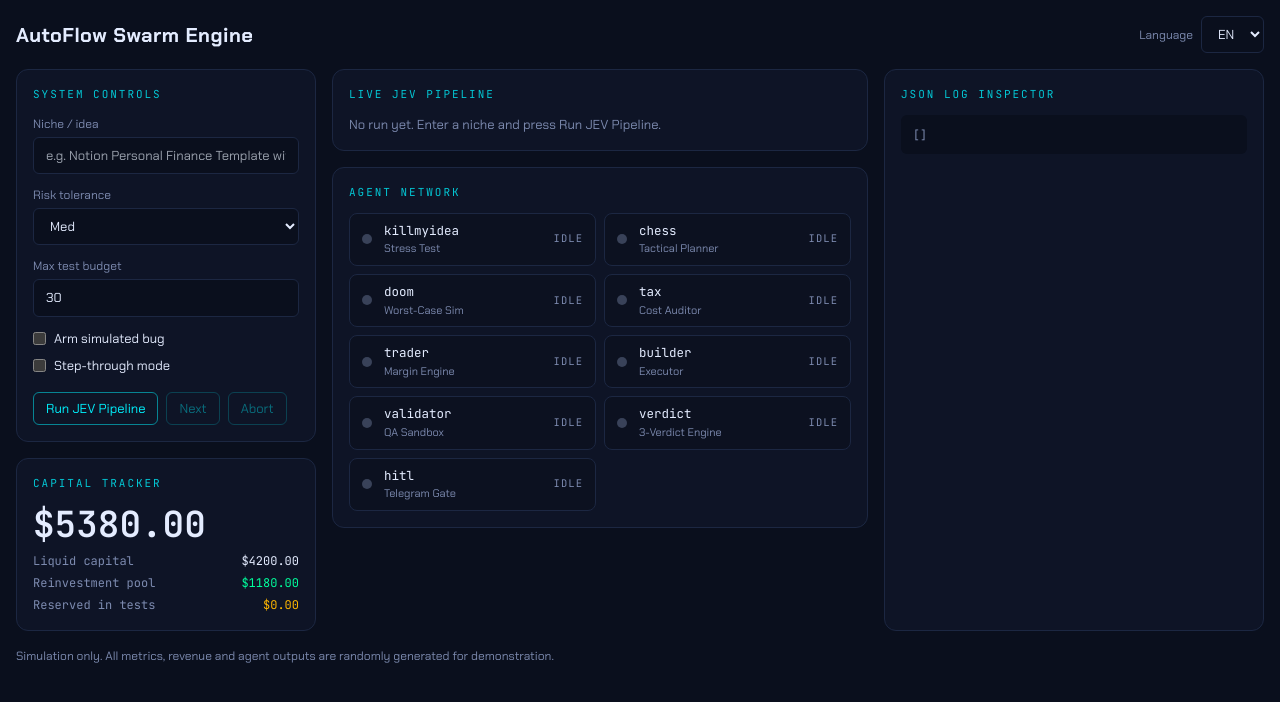
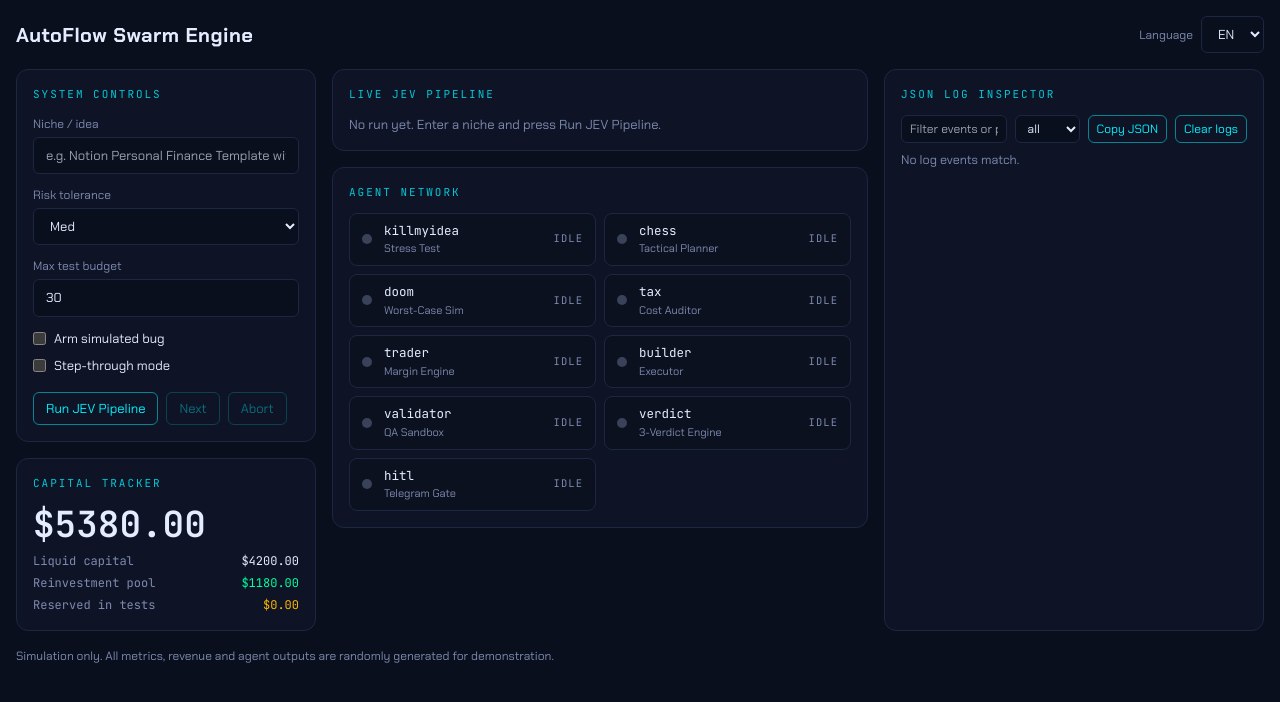
Before and after one commit to khoatranghcai/AutoFlow-JEV, a React (Vite) app in the folder apps/web/: page / in a window 1280 px wide. Shown: the top 702 px of the page. Built offline with nearby package versions, Linux system fonts and the light colour scheme.

Commit message:
Web: log inspector with level and text filters, copy and clear
Co-Authored-By: Claude Sonnet 5.5 <noreply@anthropic.com>
Claude-Session: https://claude.ai/code/session_01J3M26kpG7twuLtdFH4ozyF

```diff
--- a/apps/web/src/App.tsx
+++ b/apps/web/src/App.tsx
@@ -3,6 +3,7 @@ import { createSimAgents } from "@autoflow/agents";
 import type { RiskTolerance } from "@autoflow/config";
 import { InsufficientCapitalError, refund, reserve, runPipeline, settle, type CapitalState, type PipelineEvent, type Reservation } from "@autoflow/engine";
 import { t, type Key, type Locale } from "@autoflow/i18n";
+import { LogInspector } from "./LogInspector";
 import { AgentNetwork } from "./AgentNetwork";
 import { applyEvent, emptyRun, type RunView } from "./runView";
 
@@ -177,7 +178,7 @@ export function App() {
 
       <section className={`${card} min-w-0 lg:col-span-2 xl:col-span-1`}>
         <h2 className={h2}>{L("logs")}</h2>
-        <pre className="max-h-[520px] overflow-auto rounded-md bg-navy p-3 font-mono text-[11.5px] leading-snug text-muted">{JSON.stringify(view.log, null, 2)}</pre>
+        <LogInspector log={view.log} locale={locale} onClear={() => setView((v) => ({ ...v, log: [] }))} />
       </section>
       <footer className="text-[12px] text-muted lg:col-span-2 xl:col-span-3">{L("footer")}</footer>
     </div>
--- /dev/null
+++ b/apps/web/src/LogInspector.tsx
@@ -0,0 +1,42 @@
+import { useMemo, useState } from "react";
+import type { PipelineEvent } from "@autoflow/engine";
+import { t, type Key, type Locale } from "@autoflow/i18n";
+import { filterLog, levelOf, type LogLevel } from "./logFilter";
+
+const COLOR: Record<LogLevel, string> = { info: "text-muted", success: "text-emerald", warn: "text-amber", error: "text-magenta" };
+const LEVELS = ["all", "info", "success", "warn", "error"] as const;
+
+export function LogInspector({ log, locale, onClear }: { log: PipelineEvent[]; locale: Locale; onClear: () => void }) {
+  const [text, setText] = useState("");
+  const [level, setLevel] = useState<LogLevel | "all">("all");
+  const [copied, setCopied] = useState(false);
+  const shown = useMemo(() => filterLog(log, { text, level }), [log, text, level]);
+  const btn = "rounded-md border border-cyan/50 px-2 py-1 text-[12px] text-cyan hover:bg-cyan/15";
+
+  async function copy() {
+    try { await navigator.clipboard.writeText(JSON.stringify(shown, null, 2)); setCopied(true); setTimeout(() => setCopied(false), 1500); }
+    catch { /* clipboard blocked: the JSON stays selectable in the panel */ }
+  }
+
+  return (
+    <div>
+      <div className="mb-2 flex flex-wrap gap-2">
+        <input className="min-w-0 flex-1 rounded-md border border-line bg-navy px-2 py-1 text-[12px] focus:border-cyan focus:outline-none" value={text} placeholder={t(locale, "filterPh")} onChange={(e) => setText(e.target.value)} />
+        <select className="rounded-md border border-line bg-navy px-2 py-1 text-[12px]" value={level} onChange={(e) => setLevel(e.target.value as LogLevel | "all")}>
+          {LEVELS.map((l) => <option key={l} value={l}>{l === "all" ? t(locale, "all") : t(locale, `lvl.${l}` as Key)}</option>)}
+        </select>
+        <button className={btn} onClick={copy} disabled={shown.length === 0}>{copied ? t(locale, "copied") : t(locale, "copyJson")}</button>
+        <button className={btn} onClick={onClear} disabled={log.length === 0}>{t(locale, "clearLogs")}</button>
+      </div>
+      <ul className="max-h-[520px] space-y-2 overflow-auto">
+        {shown.length === 0 && <li className="text-[12.5px] text-muted">{t(locale, "noLogs")}</li>}
+        {shown.map((e, i) => (
+          <li key={i} className="rounded-md bg-navy p-2">
+            <div className={`font-mono text-[11px] uppercase tracking-widest ${COLOR[levelOf(e)]}`}>{t(locale, `lvl.${levelOf(e)}` as Key)} · {e.type}</div>
+            <pre className="overflow-auto font-mono text-[11.5px] leading-snug text-muted">{JSON.stringify(e)}</pre>
+          </li>
+        ))}
+      </ul>
+    </div>
+  );
+}
--- /dev/null
+++ b/apps/web/src/logFilter.ts
@@ -0,0 +1,21 @@
+import type { PipelineEvent } from "@autoflow/engine";
+
+export type LogLevel = "info" | "success" | "warn" | "error";
+
+export function levelOf(e: PipelineEvent): LogLevel {
+  switch (e.type) {
+    case "verdict": return e.decision.verdict === "KILL" ? "error" : e.decision.verdict === "FIX" ? "warn" : "success";
+    case "qa": return e.result.pass ? "success" : "warn";
+    case "proposal": return "success";
+    case "end": return e.verdict === "KILL" ? "error" : "info";
+    default: return "info";
+  }
+}
+
+export interface LogFilter { text: string; level: LogLevel | "all" }
+
+/** Case-insensitive match on the event type or any value in its JSON payload. */
+export function filterLog(log: PipelineEvent[], f: LogFilter): PipelineEvent[] {
+  const q = f.text.trim().toLowerCase();
+  return log.filter((e) => (f.level === "all" || levelOf(e) === f.level) && (!q || JSON.stringify(e).toLowerCase().includes(q)));
+}
--- a/packages/i18n/src/en.json
+++ b/packages/i18n/src/en.json
@@ -57,5 +57,15 @@
   "st.active": "working",
   "st.done": "done",
   "st.error": "error",
-  "st.warn": "waiting"
+  "st.warn": "waiting",
+  "filterPh": "Filter events or payload…",
+  "all": "all",
+  "lvl.info": "INF",
+  "lvl.success": "OK",
+  "lvl.warn": "WRN",
+  "lvl.error": "ERR",
+  "copyJson": "Copy JSON",
+  "copied": "Copied",
+  "clearLogs": "Clear logs",
+  "noLogs": "No log events match."
 }
--- a/packages/i18n/src/vi.json
+++ b/packages/i18n/src/vi.json
@@ -57,5 +57,15 @@
   "st.active": "đang chạy",
   "st.done": "xong",
   "st.error": "lỗi",
-  "st.warn": "chờ duyệt"
+  "st.warn": "chờ duyệt",
+  "filterPh": "Lọc sự kiện hoặc dữ liệu…",
+  "all": "tất cả",
+  "lvl.info": "TIN",
+  "lvl.success": "ĐẠT",
+  "lvl.warn": "CẢNH",
+  "lvl.error": "LỖI",
+  "copyJson": "Sao chép JSON",
+  "copied": "Đã chép",
+  "clearLogs": "Xóa log",
+  "noLogs": "Không có sự kiện nào khớp."
 }
```
Also changed, not shown: 1 other file (tests, documents, lock files or other folders).
